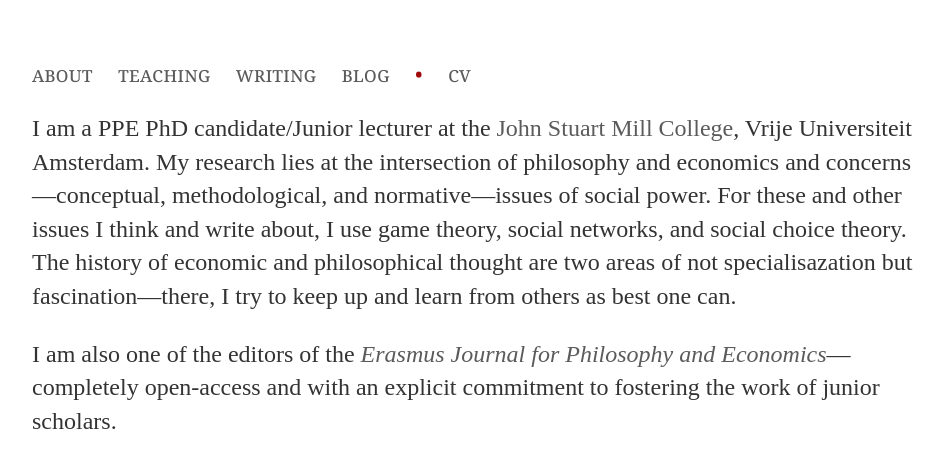
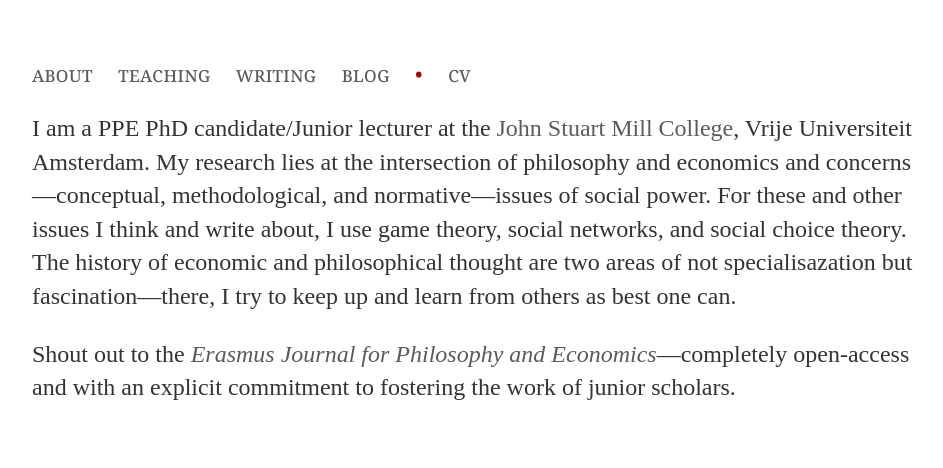
Before and after one commit to uzunovam/uzunovam, a Jekyll site: the page built from index.html, in a window 1280 px wide. Shown: the top 468 px of the page, without its empty margins (160-1103 px from the left). Built offline with Jekyll 4.4.1, drawn with Linux system fonts in a browser that asks for light colours.

Commit message:
Update index.html

```diff
--- a/index.html
+++ b/index.html
@@ -5,5 +5,5 @@ title: Marina Uzunova
 <div class="blurb">
 	<p>I am a PPE PhD candidate/Junior lecturer at the <a href="https://vu.nl/en/about-vu/faculties/faculty-of-humanities/departments/john-stuart-mill-college">John Stuart Mill College</a>, Vrije Universiteit Amsterdam. My research lies at the intersection of philosophy and economics and concerns—conceptual, methodological, and normative—issues of social power. For these and other issues I think and write about, I use game theory, social networks, and social choice theory. The history of economic and philosophical thought are two areas of not specialisazation but fascination—there, I try to keep up and learn from others as best one can.</p>
 
-		<p>I am also one of the editors of the <a href="https://www.ejpe.org/journal"><cite>Erasmus Journal for Philosophy and Economics</cite></a>—completely open-access and with an explicit commitment to fostering the work of junior scholars.</p>
+		<p>Shout out to the <a href="https://www.ejpe.org/journal"><cite>Erasmus Journal for Philosophy and Economics</cite></a>—completely open-access and with an explicit commitment to fostering the work of junior scholars.</p>
 </div><!-- /.blurb -->
```
